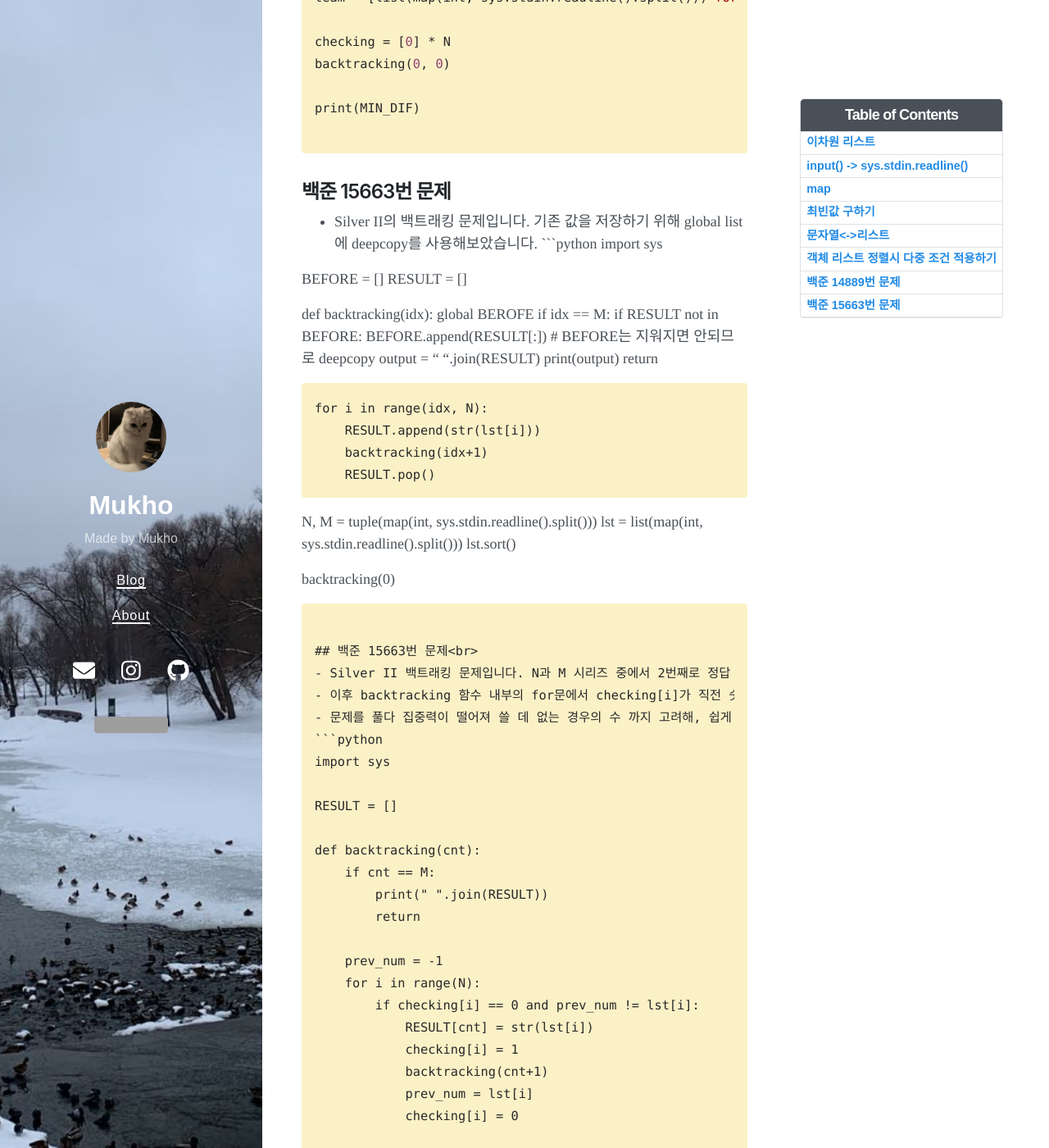
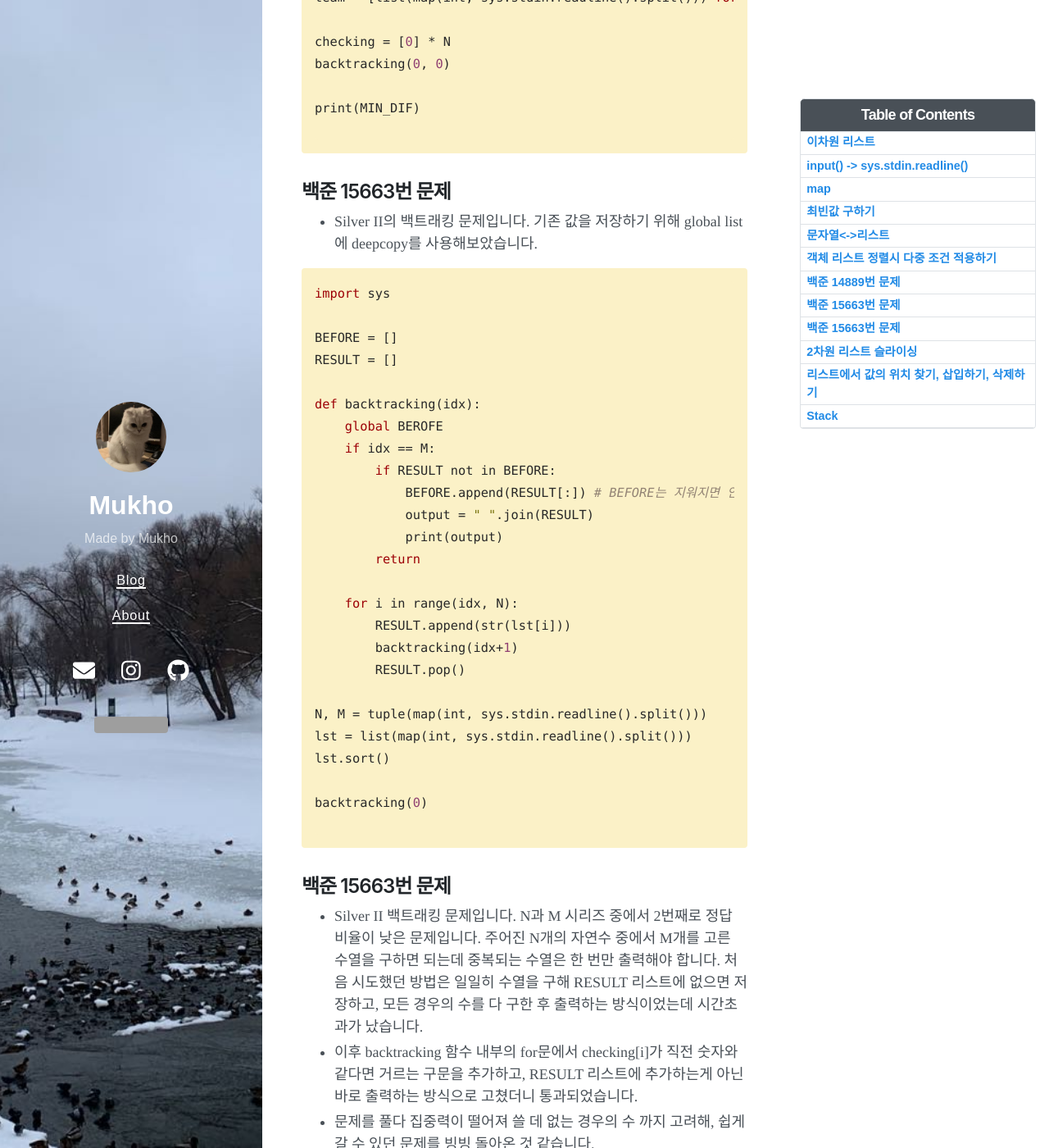
Before and after one commit to mukhoplus/mukhoplus.github.io, a Jekyll site: the page built from _posts/2022-03-08-코딩테스트 낙서장.md, in a window 1280 px wide and 1400 px high, scrolled down 3059 px. Shown: the whole window at 82% size. Built offline with Jekyll 4.4.1, drawn with Linux system fonts in a browser that asks for light colours; nearby versions of some CDN libraries; comment, search, counter and statistics services are not loaded; some of the changed text lies outside the part shown; grey boxes are pictures that could not be loaded.

Commit message:
Update Posting

````diff
--- a/_posts/2022-03-08-코딩테스트 낙서장.md
+++ b/_posts/2022-03-08-코딩테스트 낙서장.md
@@ -121,6 +121,7 @@
 
 ## 백준 15663번 문제<br>
 - Silver II의 백트래킹 문제입니다. 기존 값을 저장하기 위해 global list에 deepcopy를 사용해보았습니다.
+
 ```python
 import sys
 
@@ -153,6 +154,7 @@
 - Silver II 백트래킹 문제입니다. N과 M 시리즈 중에서 2번째로 정답 비율이 낮은 문제입니다. 주어진 N개의 자연수 중에서 M개를 고른 수열을 구하면 되는데 중복되는 수열은 한 번만 출력해야 합니다. 처음 시도했던 방법은 일일히 수열을 구해 RESULT 리스트에 없으면 저장하고, 모든 경우의 수를 다 구한 후 출력하는 방식이었는데 시간초과가 났습니다.
 - 이후 backtracking 함수 내부의 for문에서 checking[i]가 직전 숫자와 같다면 거르는 구문을 추가하고, RESULT 리스트에 추가하는게 아닌 바로 출력하는 방식으로 고쳤더니 통과되었습니다.
 - 문제를 풀다 집중력이 떨어져 쓸 데 없는 경우의 수 까지 고려해, 쉽게 갈 수 있던 문제를 빙빙 돌아온 것 같습니다.
+
 ```python
 import sys
 
@@ -181,3 +183,56 @@
 backtracking(0)
 
 ```
+
+## 2차원 리스트 슬라이싱<br>
+
+```python
+temp = [row[c:c+j] for row in lst[r:r+i]]
+```
+
+## 리스트에서 값의 위치 찾기, 삽입하기, 삭제하기<br>
+
+```python
+# 리스트: lst, 값: city
+
+# 특정 값의 위치 찾기
+idx = lst.index(city)
+
+# 삽입 1
+lst.append(city) # 마지막 위치에 삽입
+
+# 삽입 2
+lst.insert(idx, city) # 해당 위치에 값 삽입
+
+
+# 삭제 1(마지막 값)
+lst.pop()
+
+# 삭제 2(값 이용)
+lst.remove(city)
+
+# 삭제 3(위치 이용)
+del lst[idx]
+```
+
+## Stack<br>
+- 스택이 따로 없기 때문에 리스트를 사용한다
+
+```python
+stack = []
+
+# Push
+stack.append(x)
+
+# Pop
+stack.pop()
+
+# Top
+stack[-1]
+
+# Size
+len(stack)
+
+# Empty
+False if len(stack) else True # True if len(stack) > 0 else False
+```
````
Also changed, not shown: other parts of _posts/2022-03-08-코딩테스트 낙서장.md (+1 -1 lines).
